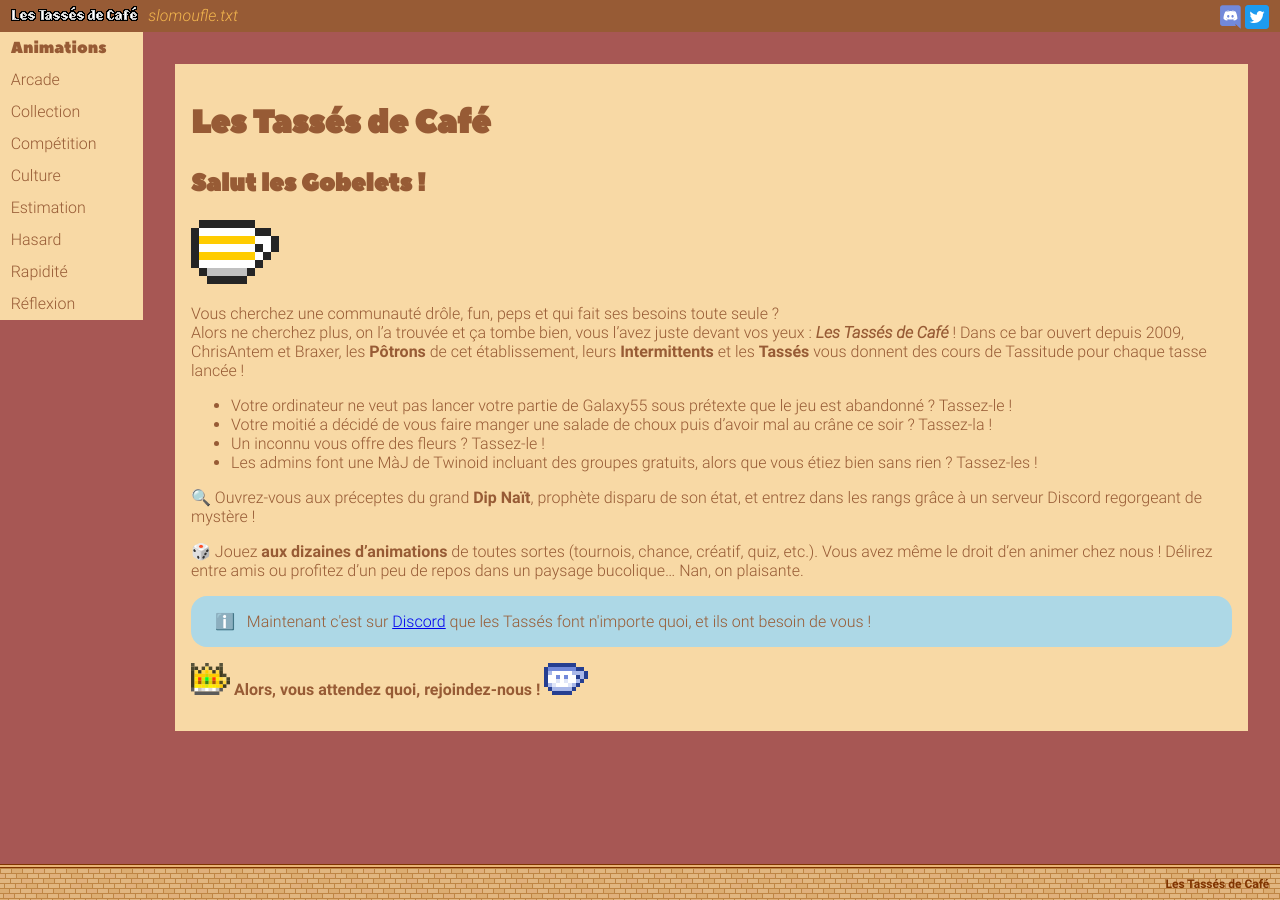
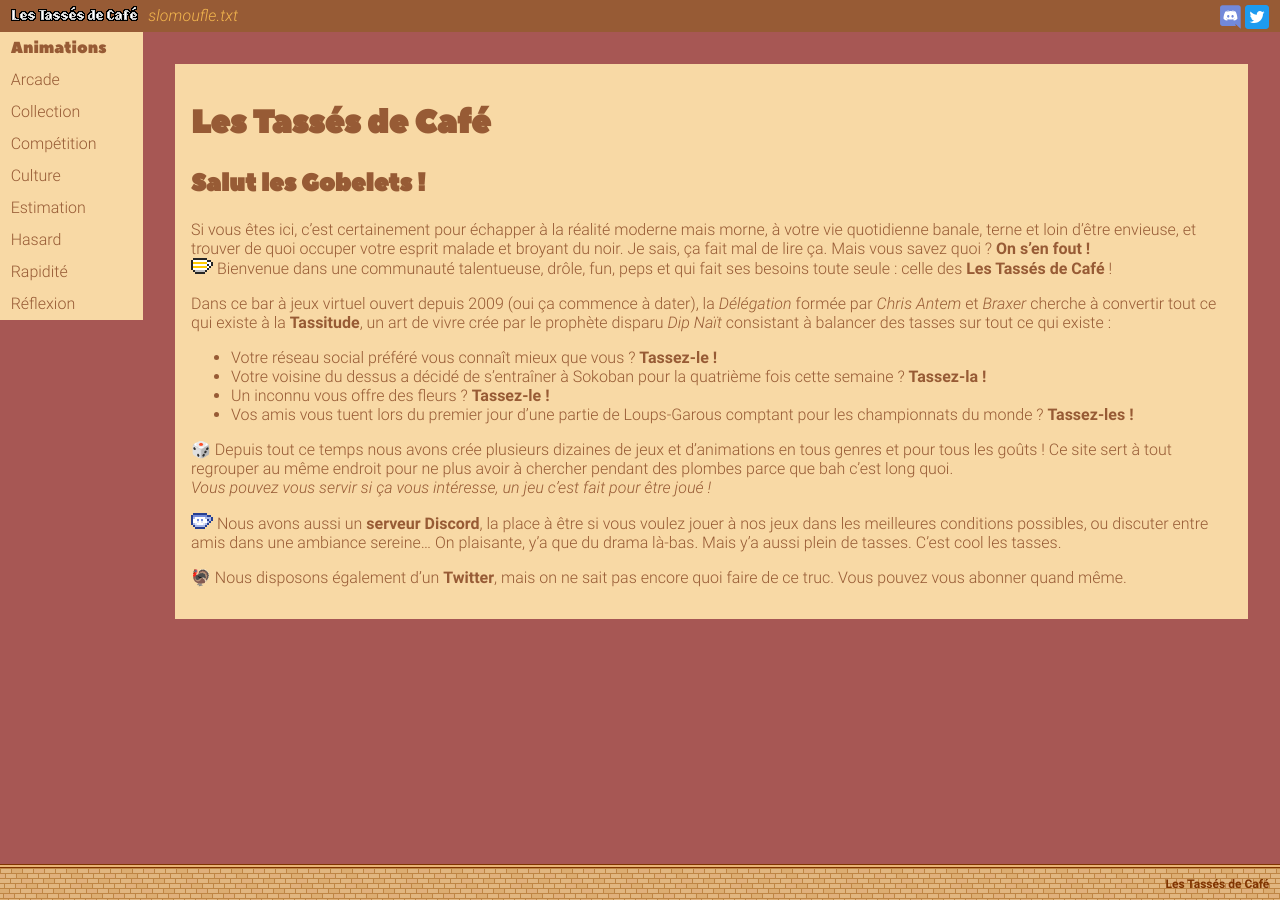
Before and after one commit to vcz-fr/les-tasses-de-cafe, a Jekyll site: the page built from index.md, in a window 1280 px wide. Built offline with Jekyll 4.4.1, drawn with Linux system fonts in a browser that asks for light colours.

Commit message:
Update index.md

```diff
--- a/index.md
+++ b/index.md
@@ -6,27 +6,18 @@ title: "Les Tassés de Café"
 
 ## Salut les Gobelets !
 
-{% include icon/tasse icon="TasseBlanche" dim="large" %}
+Si vous êtes ici, c'est certainement pour échapper à la réalité moderne mais morne, à votre vie quotidienne banale, terne et loin d'être envieuse, et trouver de quoi occuper votre esprit malade et broyant du noir. Je sais, ça fait mal de lire ça. Mais vous savez quoi ? **On s'en fout !**
+{% include icon/tasse icon="TasseBlanche"%} Bienvenue dans une communauté talentueuse, drôle, fun, peps et qui fait ses besoins toute seule : celle des **Les Tassés de Café** !
 
-Vous cherchez une communauté drôle, fun, peps et qui fait ses besoins toute seule ?
-Alors ne cherchez plus, on l'a trouvée et ça tombe bien, vous l'avez juste devant vos yeux : **_Les Tassés de Café_** ! Dans ce bar ouvert depuis 2009, ChrisAntem et Braxer, les **Pôtrons** de cet établissement, leurs **Intermittents** et les **Tassés** vous donnent des cours de Tassitude pour chaque tasse lancée !
+Dans ce bar à jeux virtuel ouvert depuis 2009 (oui ça commence à dater), la *Délégation* formée par *Chris Antem* et *Braxer* cherche à convertir tout ce qui existe à la **Tassitude**, un art de vivre crée par le prophète disparu *Dip Naït* consistant à balancer des tasses sur tout ce qui existe :
+- Votre réseau social préféré vous connaît mieux que vous ? **Tassez-le !**
+- Votre voisine du dessus a décidé de s'entraîner à Sokoban pour la quatrième fois cette semaine ? **Tassez-la !**
+- Un inconnu vous offre des fleurs ? **Tassez-le !**
+- Vos amis vous tuent lors du premier jour d'une partie de Loups-Garous comptant pour les championnats du monde ? **Tassez-les !**
 
-- Votre ordinateur ne veut pas lancer votre partie de Galaxy55 sous prétexte que le jeu est abandonné ? Tassez-le !
-- Votre moitié a décidé de vous faire manger une salade de choux puis d'avoir mal au crâne ce soir ? Tassez-la !
-- Un inconnu vous offre des fleurs ? Tassez-le !
-- Les admins font une MàJ de Twinoid incluant des groupes gratuits, alors que vous étiez bien sans rien ? Tassez-les !
+🎲 Depuis tout ce temps nous avons crée plusieurs dizaines de jeux et d'animations en tous genres et pour tous les goûts ! Ce site sert à tout regrouper au même endroit pour ne plus avoir à chercher pendant des plombes parce que bah c'est long quoi.
+*Vous pouvez vous servir si ça vous intéresse, un jeu c'est fait pour être joué !*
 
-🔍 Ouvrez-vous aux préceptes du grand **Dip Naït**, prophète disparu de son état, et entrez dans les rangs grâce à un serveur Discord regorgeant de mystère !
+{% include icon/tasse icon="TasseDiscord"%} Nous avons aussi un **serveur Discord**, la place à être si vous voulez jouer à nos jeux dans les meilleures conditions possibles, ou discuter entre amis dans une ambiance sereine... On plaisante, y'a que du drama là-bas. Mais y'a aussi plein de tasses. C'est cool les tasses.
 
-🎲 Jouez **aux dizaines d'animations** de toutes sortes (tournois, chance, créatif, quiz, etc.). Vous avez même le droit d'en animer chez nous ! Délirez entre amis ou profitez d'un peu de repos dans un paysage bucolique... Nan, on plaisante.
-
-{% if site.social.discord != null %}
-{% capture text %}
-Maintenant c'est sur <a href="https://discord.gg/{{ site.social.discord }}">Discord</a> que les Tassés font n'importe quoi, et ils ont besoin de vous !
-{% endcapture %}
-{% include block/tooltip text=text type="info" %}
-{% endif %}
-
-{% include icon/tasse icon="TasseCouronne" dim="medium" %}
-**Alors, vous attendez quoi, rejoindez-nous !**
-{% include icon/tasse icon="TasseDiscord" dim="medium" %}
+🦃 Nous disposons également d'un **Twitter**, mais on ne sait pas encore quoi faire de ce truc. Vous pouvez vous abonner quand même.
```
